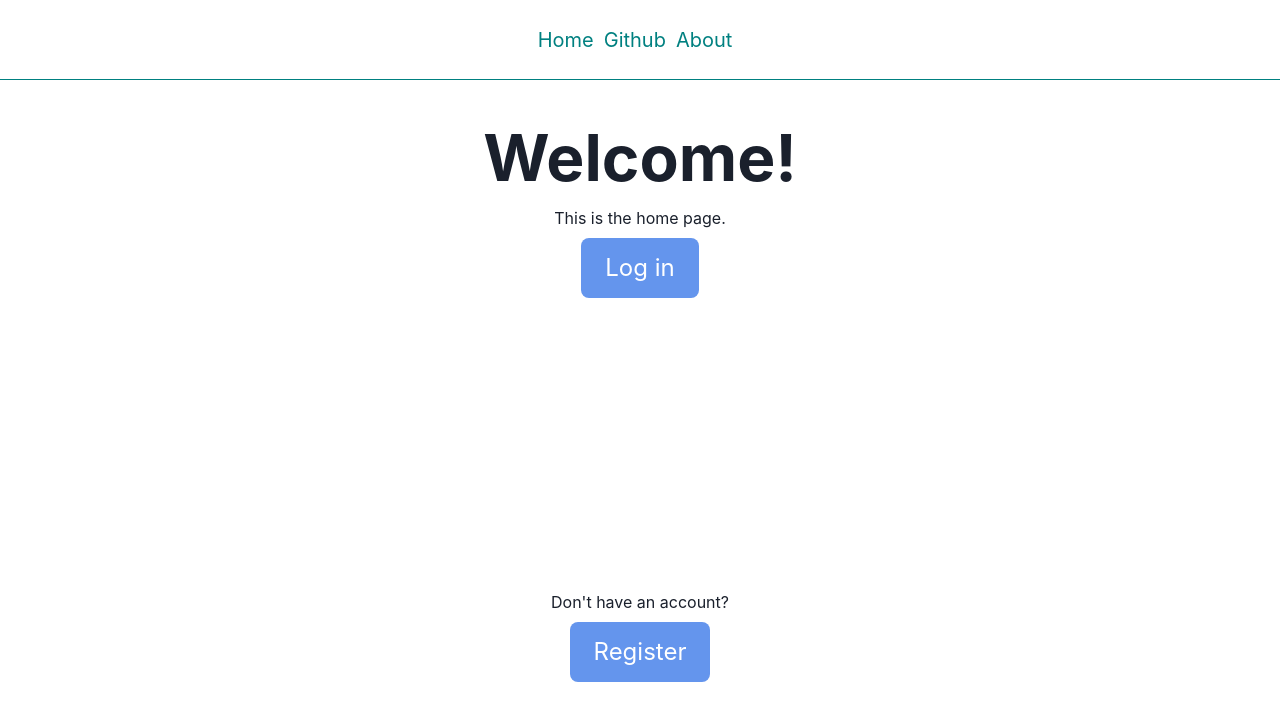
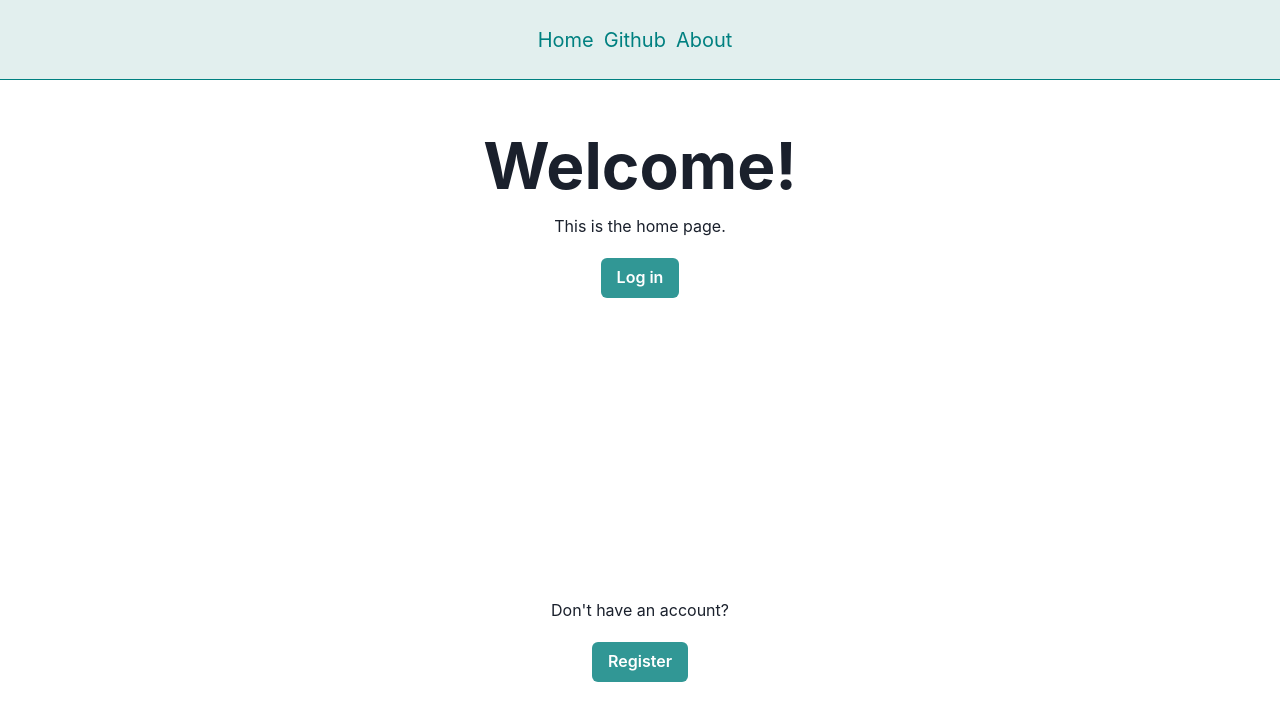
Before and after one commit to steffensmartinsen/dashboard, a React (Create React App) app in the folder frontend/: page / in a window 1280 px wide. Shown: the top 720 px of the page. Built offline with nearby package versions, Linux system fonts and the light colour scheme.

Commit message:
refactored the buttons on the home page

```diff
--- a/frontend/src/App.css
+++ b/frontend/src/App.css
@@ -86,6 +86,7 @@
     justify-content: center;
     align-items: center;
     z-index: 1000;
+    background-color: rgba(216, 234, 233, 0.74);
 }
 
 .header ul {
--- a/frontend/src/components/header.js
+++ b/frontend/src/components/header.js
@@ -7,7 +7,7 @@ const Header = () => {
             <nav>
                 <ul>
                     <li><a href="/">Home</a></li>
-                    <li><a href="https://github.com/viatheboy/dashboard">Github</a></li>
+                    <li><a href="https://github.com/viatheboy/dashboard" target="_blank">Github</a></li>
                     <li><a href="/">About</a></li>
                 </ul>
             </nav>
--- a/frontend/src/components/home.js
+++ b/frontend/src/components/home.js
@@ -1,6 +1,7 @@
 import React from 'react'
 import { useNavigate } from 'react-router-dom'
 import Header from "./header";
+import { Button } from '@chakra-ui/react'
 
 const Home = (props) => {
     const { loggedIn, username,  } = props
@@ -23,22 +24,16 @@ const Home = (props) => {
             </div>
             <div>This is the home page.</div>
             <div className={'buttonContainer'}>
-                <input
-                    className={'inputButton'}
-                    type="button"
-                    onClick={onButtonClick}
-                    value={loggedIn ? 'Log out' : 'Log in'}
-                />
+                <Button colorScheme="teal" size="md" onClick={onButtonClick} className={'loginButton'}>
+                    {loggedIn ? 'Log out' : 'Log in'}
+                </Button>
             </div>
             {!loggedIn && (
                 <div className='registerContainer'>
                     <div className='registerText'>Don't have an account?</div>
-                    <input
-                        className={'registerButton'}
-                        type="button"
-                        onClick={() => navigate('/register')}
-                        value={'Register'}
-                    />
+                    <Button colorScheme='teal' size='md' onClick={() => navigate('/register')} className={'loginButton'}>
+                        Register
+                    </Button>
                 </div>
             )}
         </div>
```
